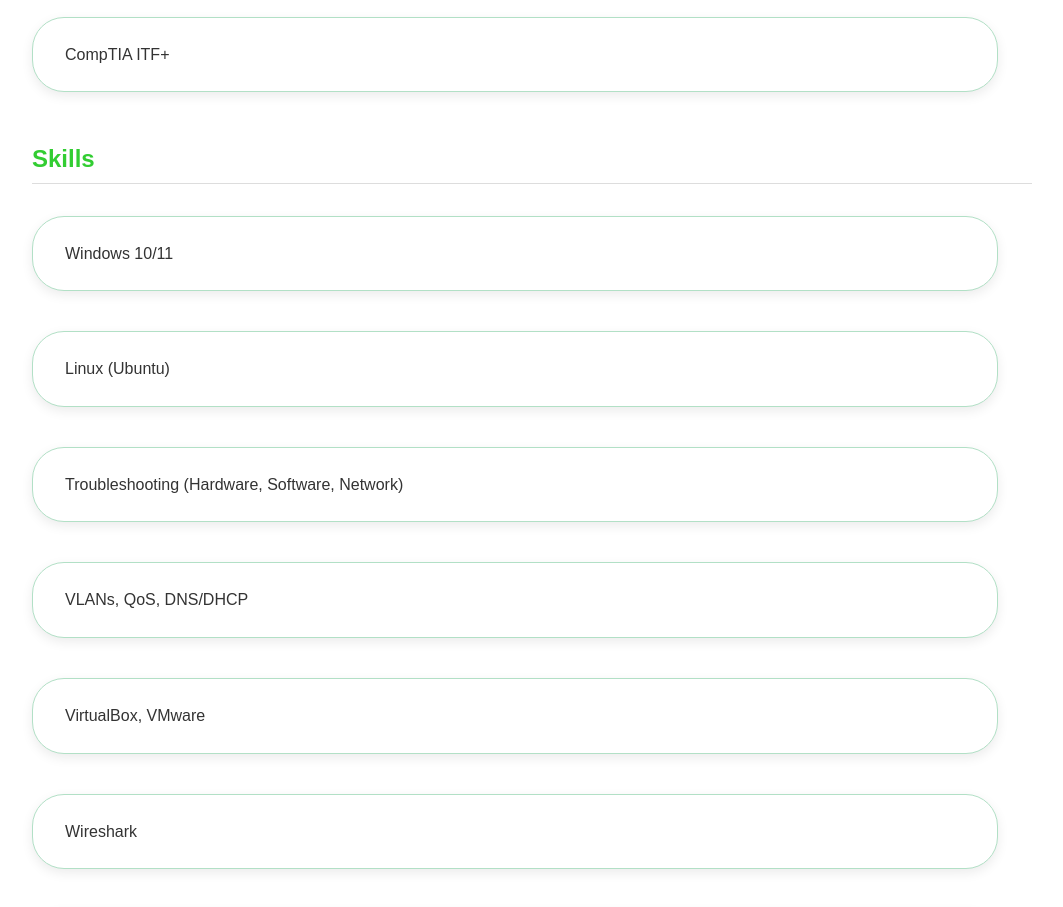
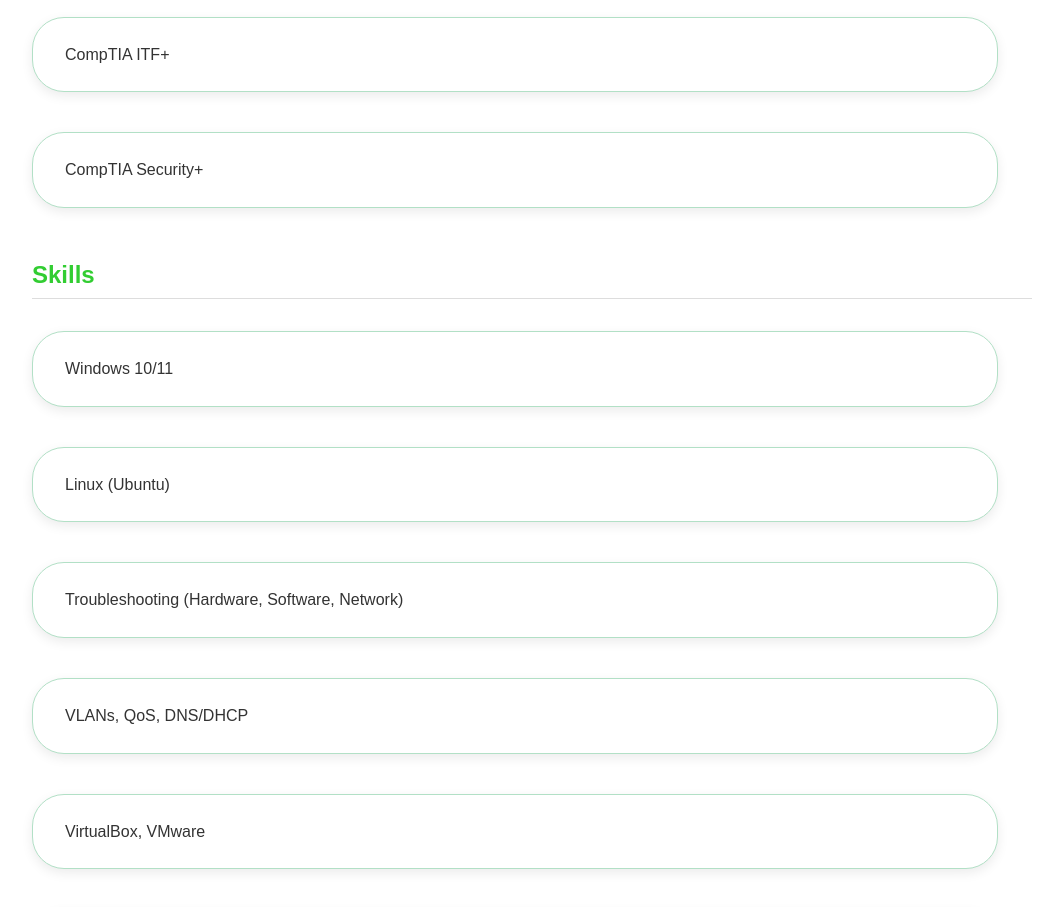
Before and after one commit to geysonmejiacastro/Portfolio, a React (Vite) app: page /it/Resume in a window 1280 px wide. Shown: the part 1460-2367 px from the top of the page, without its empty margins (108-1171 px from the left). Built offline with nearby package versions, Linux system fonts and the light colour scheme.

Commit message:
Update Resume.tsx

```diff
--- a/src/Pages/IT/Resume.tsx
+++ b/src/Pages/IT/Resume.tsx
@@ -67,6 +67,8 @@
         <ul className="pill-list">
           <li className="pill">CompTIA A+</li>
           <li className="pill">CompTIA ITF+</li>
+           <li className="pill">CompTIA Security+</li>
+
         </ul>
       </section>
 
```
